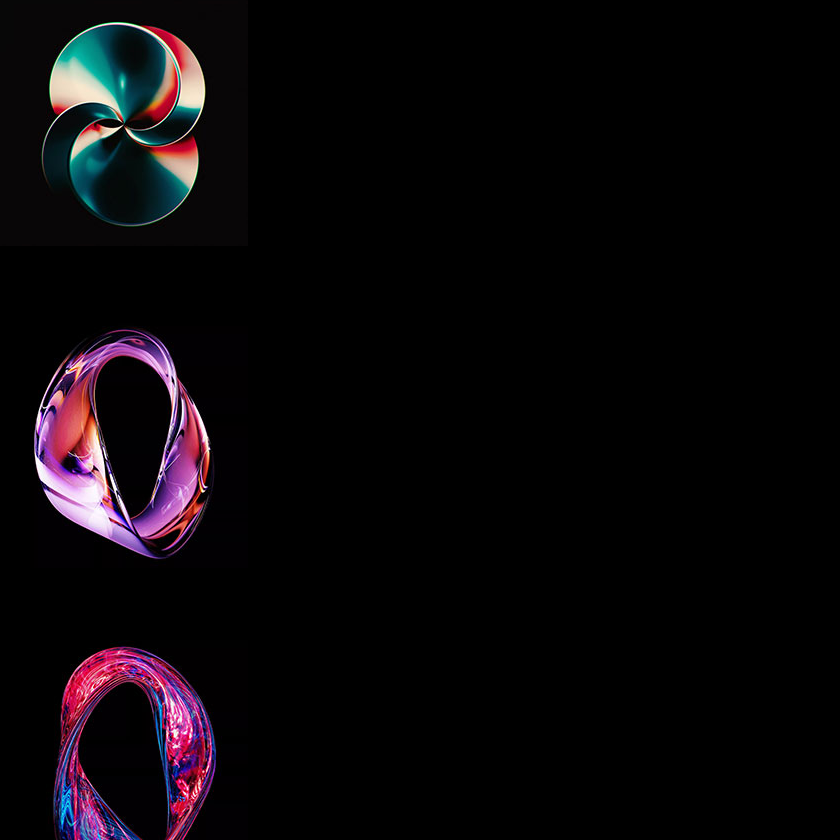
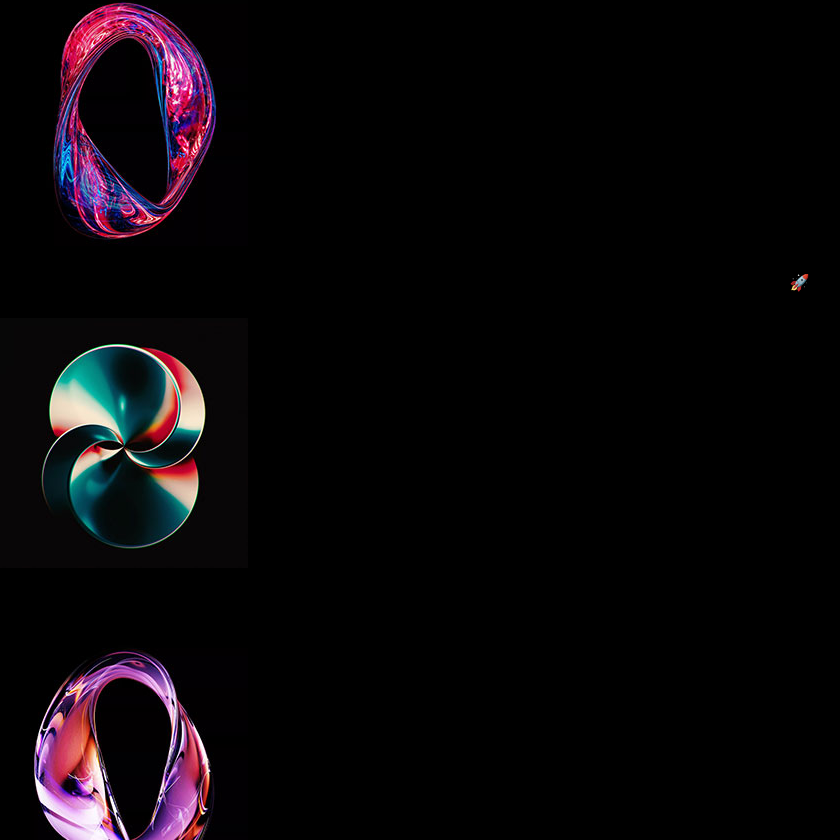
Before and after one commit to Sibiraj15/Portfolio, a React (Vite) app: page / in a window 1280 px wide. Shown: the part 1810-2650 px from the top of the page, without its empty margins (2-842 px from the left). Built offline with nearby package versions, Linux system fonts and the light colour scheme.

Commit message:
FIX: PROJECT ADDED

```diff
--- a/src/constants/index.js
+++ b/src/constants/index.js
@@ -64,6 +64,13 @@ export const PROJECTS = [
     technologies: ["HTML", "CSS", "React", "Node.js", "MongoDB"],
   },
   {
+    title: "NOTE APP",
+    image: project4,
+    description:
+      "A full-stack MERN Note App List app with user authentication, task management, and real-time updates. 🚀",
+    technologies: ["HTML", "CSS", "React", "Node.js", "MongoDB"],
+  },
+  {
     title: "Talent Hub",
     image: project2,
     description:
```
